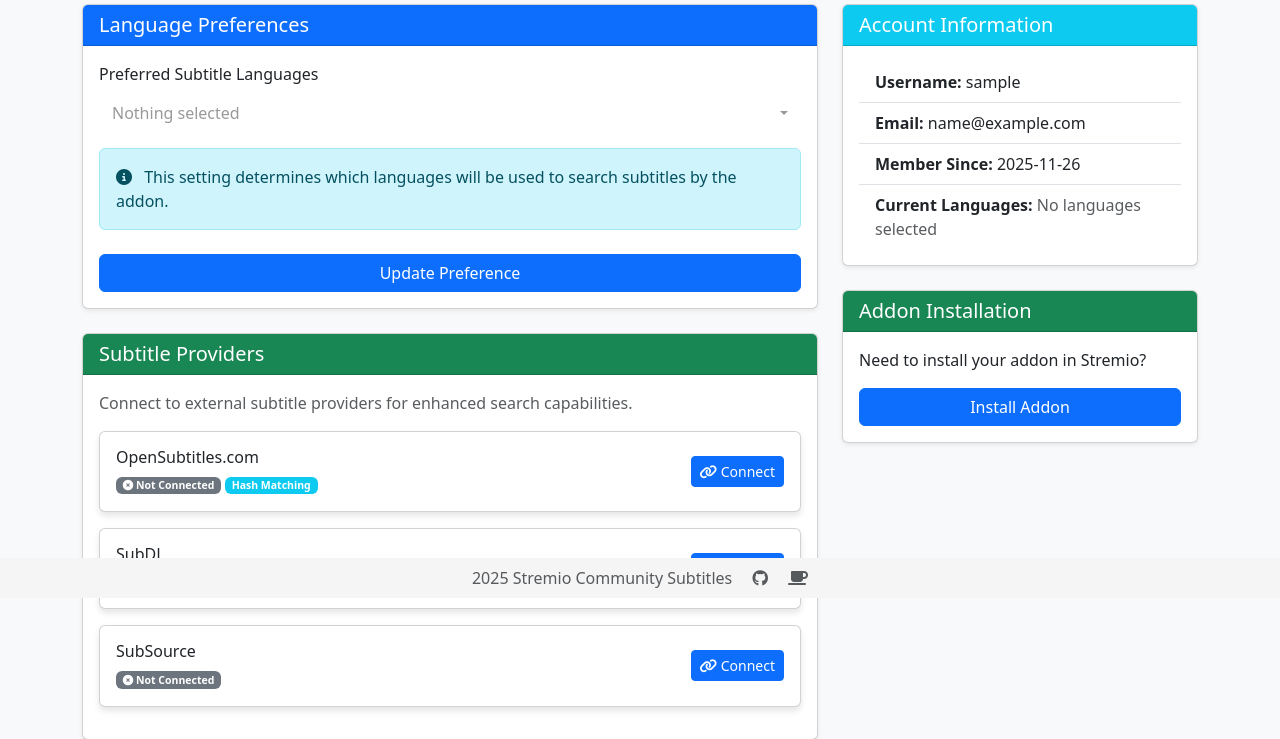
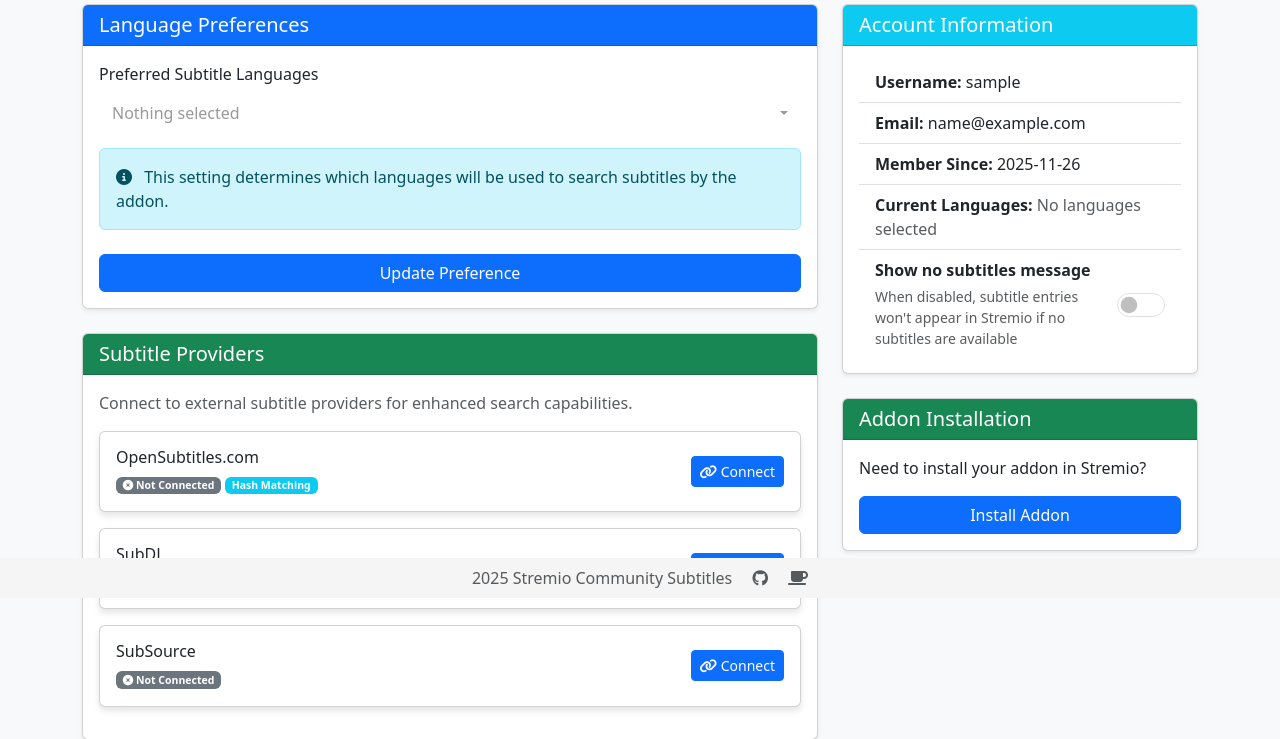
Before and after one commit to skoruppa/stremio-community-subtitles, a Flask app: page /account in a window 1280 px wide. Shown: the part 202-941 px from the top of the page. Run offline with Flask 3, Linux system fonts and the light colour scheme; the visitor is signed in with stand-in values (Sample User, id 1); some libraries are stand-ins or nearby versions.

Commit message:
Add setting to enable/disable adding subtitle entries when there are no subtitles
Fixes #20

```diff
--- a/app/models.py
+++ b/app/models.py
@@ -123,6 +123,7 @@ class User(UserMixin, db.Model):
     manifest_token = db.Column(db.String(64), unique=True, nullable=True, index=True)
     email_confirmed = db.Column(db.Boolean, default=False)
     email_confirmed_at = db.Column(db.DateTime, nullable=True)
+    show_no_subtitles = db.Column(db.Boolean, default=False)
 
     # Provider credentials - unified system for all subtitle providers
     # Format: {'provider_name': {'token': '...', 'active': True, 'base_url': '...', 'try_provide_ass': False, ...}, ...}
--- a/app/routes/main.py
+++ b/app/routes/main.py
@@ -93,7 +93,20 @@ def configure_redirect(manifest_token):
 @main_bp.route('/account', methods=['GET', 'POST'])
 @login_required
 def account_settings():
-    """Allows user to change their preferred language."""
+    """Allows user to change their preferred language and other settings."""
+    # Handle AJAX request for show_no_subtitles
+    if request.is_json:
+        try:
+            data = request.get_json()
+            if 'show_no_subtitles' in data:
+                current_user.show_no_subtitles = data.get('show_no_subtitles', False)
+                db.session.commit()
+                return {'success': True}
+        except Exception as e:
+            db.session.rollback()
+            current_app.logger.error(f"Error updating show_no_subtitles for user {current_user.id}: {e}")
+            return {'success': False, 'error': str(e)}, 500
+
     lang_form = LanguagePreferenceForm(prefix="lang_form")
     lang_form.preferred_languages.choices = LANGUAGES
 
--- /dev/null
+++ b/static/js/account_settings.js
@@ -0,0 +1,52 @@
+// Account settings page functionality
+
+document.addEventListener('DOMContentLoaded', function () {
+    // Initialize Bootstrap-select for the preferred_languages field
+    var preferredLanguagesSelect = document.getElementById('lang_form-preferred_languages');
+    if (preferredLanguagesSelect) {
+        if (typeof $(preferredLanguagesSelect).selectpicker === 'function') {
+            $(preferredLanguagesSelect).selectpicker();
+        } else {
+            console.warn('Bootstrap-select library not loaded or selectpicker function not found.');
+        }
+    }
+
+    // Handle show_no_subtitles toggle
+    const showNoSubtitlesToggle = document.getElementById('show_no_subtitles');
+    if (showNoSubtitlesToggle) {
+        showNoSubtitlesToggle.addEventListener('change', function() {
+            const csrfToken = document.querySelector('input[name="csrf_token"]')?.value;
+            const accountUrl = this.getAttribute('data-account-url');
+
+            if (!csrfToken) {
+                console.error('CSRF token not found');
+                showToast('Error: Security token not found', 'danger');
+                this.checked = !this.checked;
+                return;
+            }
+
+            fetch(accountUrl, {
+                method: 'POST',
+                headers: {
+                    'Content-Type': 'application/json',
+                    'X-CSRFToken': csrfToken
+                },
+                body: JSON.stringify({ show_no_subtitles: this.checked })
+            })
+            .then(response => response.json())
+            .then(data => {
+                if (data.success) {
+                    showToast('Setting updated successfully', 'success');
+                } else {
+                    showToast('Failed to update setting', 'danger');
+                    this.checked = !this.checked;
+                }
+            })
+            .catch(error => {
+                console.error('Error:', error);
+                showToast('Error updating setting', 'danger');
+                this.checked = !this.checked;
+            });
+        });
+    }
+});
--- a/templates/main/account_settings.html
+++ b/templates/main/account_settings.html
@@ -93,6 +93,17 @@
                             <span class="text-muted">No languages selected</span>
                         {% endif %}
                     </li>
+                    <li class="list-group-item">
+                        <div class="d-flex justify-content-between align-items-center">
+                            <div style="max-width: 75%;">
+                                <strong>Show no subtitles message</strong>
+                                <div class="form-text small">When disabled, subtitle entries won't appear in Stremio if no subtitles are available</div>
+                            </div>
+                            <div class="form-check form-switch">
+                                <input class="form-check-input" type="checkbox" id="show_no_subtitles" data-account-url="{{ url_for('main.account_settings') }}" style="width: 3rem; height: 1.5rem; cursor: pointer;" {% if current_user.show_no_subtitles %}checked{% endif %}>
+                            </div>
+                        </div>
+                    </li>
 
                 </ul>
             </div>
@@ -113,19 +124,6 @@
 
 {% block scripts %}
 {{ super() }}
-<script>
-document.addEventListener('DOMContentLoaded', function () {
-    // Initialize Bootstrap-select for the preferred_languages field
-    var preferredLanguagesSelect = document.getElementById('lang_form-preferred_languages');
-    if (preferredLanguagesSelect) {
-        if (typeof $(preferredLanguagesSelect).selectpicker === 'function') {
-            $(preferredLanguagesSelect).selectpicker();
-        } else {
-            console.warn('Bootstrap-select library not loaded or selectpicker function not found.');
-        }
-    }
-
-
-});
-</script>
+<script src="{{ url_for('static', filename='js/utils.js') }}"></script>
+<script src="{{ url_for('static', filename='js/account_settings.js') }}"></script>
 {% endblock %}
```
Also changed, not shown: app/routes/subtitles.py (+7 -1 lines).
